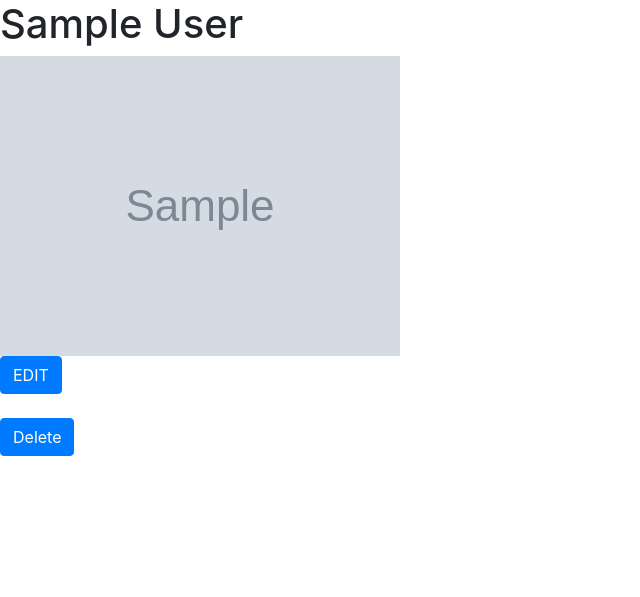
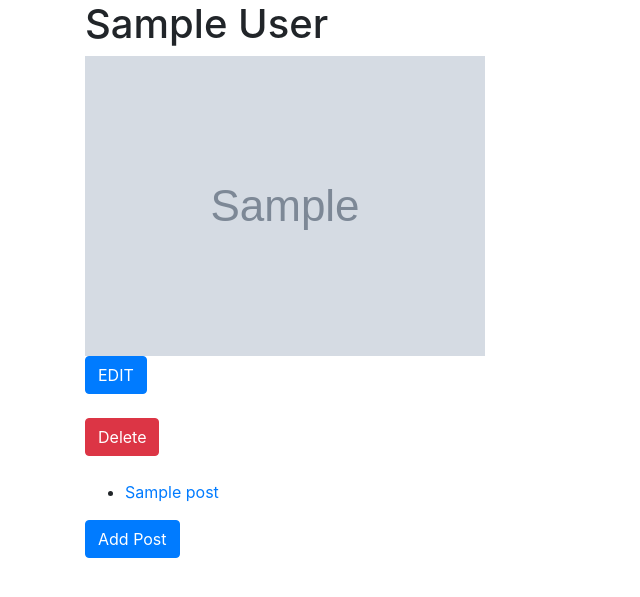
Before and after one commit to terchiem/flask-blogly, a Flask app: page /users/1 in a window 1280 px wide. Shown: the top 597 px of the page, without its empty margins (0-640 px from the left). Run offline with Flask 2, Linux system fonts and the light colour scheme; tables that the repository leaves empty hold one stand-in row (values such as "Sample post"); grey boxes marked "Sample" are stand-in pictures; some libraries are stand-ins or nearby versions.

Commit message:
done through part 2

```diff
--- a/app.py
+++ b/app.py
@@ -1,7 +1,7 @@
 """Blogly application."""
 
-from flask import Flask, render_template, redirect, request
-from models import db, connect_db, User
+from flask import Flask, render_template, redirect, request, abort
+from models import db, connect_db, User, Post
 from flask_debugtoolbar import DebugToolbarExtension
 
 app = Flask(__name__)
@@ -74,8 +74,8 @@ def show_edit_form(user_id):
 def edit_user(user_id):
     """ edit user. """
 
-    first_name = request.form.get('first_name')
-    last_name = request.form.get('last_name')
+    first_name = request.form.get('first_name') or abort(404)
+    last_name = request.form.get('last_name') or abort(404)
     image_URL = request.form.get('image_url')
 
     user = User.query.get_or_404(user_id)
@@ -100,3 +100,80 @@ def delete_user(user_id):
     db.session.commit()
 
     return redirect('/users')
+
+
+@app.route('/users/<int:user_id>/posts/new')
+def show_post_form(user_id):
+    """ Show form to add a post for that user """
+
+    user = User.query.get_or_404(user_id)
+
+    return render_template('/post_form.html',
+                            user=user)
+
+@app.route('/users/<int:user_id>/posts/new', methods=['POST'])
+def make_post(user_id):
+    """ Create a post from the user """
+
+    title = request.form.get("title")
+    content = request.form.get("content")
+
+    user = User.query.get_or_404(user_id)
+
+    new_post = Post(title=title,
+                    content=content,
+                    user_id=user_id)
+
+    db.session.add(new_post)
+    db.session.commit()
+
+    return redirect(f"/users/{user_id}")
+
+@app.route('/posts/<int:post_id>')
+def show_posts(post_id):
+    """ Show post """
+
+    post = Post.query.get_or_404(post_id)
+
+    return render_template('/post.html',
+                            user=post.user,
+                            post=post)
+
+@app.route('/posts/<int:post_id>/edit')
+def show_edit_post_form(post_id):
+    """ Show edit post form """
+
+    post = Post.query.get_or_404(post_id)
+
+    return render_template('/edit_post.html',
+                            post=post)
+
+
+@app.route('/posts/<int:post_id>/edit', methods=['POST'])
+def edit_post(post_id):
+    """ edit the post """
+
+    title = request.form.get('title') or abort(404)
+    content = request.form.get('post_content') or abort(404)
+
+    post = Post.query.get_or_404(post_id)
+
+    post.title=title
+    post.content=content
+
+
+    db.session.commit()
+
+
+    return redirect(f"/posts/{post_id}")
+
+@app.route('/posts/<int:post_id>/delete', methods=['POST'])
+def delete_post(post_id):
+    """ delete post. """
+
+    post = Post.query.get_or_404(post_id)
+
+    db.session.delete(post)
+    db.session.commit()
+
+    return redirect(f'/users/{post.user_id}')
--- a/seed.py
+++ b/seed.py
@@ -1,4 +1,4 @@
-from models import User, db
+from models import User, Post, db
 from app import app
 
 db.drop_all()
--- a/templates/base.html
+++ b/templates/base.html
@@ -9,7 +9,9 @@
 </head>
 
 <body>
-  {% block content %} {% endblock %}
+  <div class="container">
+    {% block content %} {% endblock %}
+  </div>
   <script src="https://unpkg.com/jquery"></script>
   <script src="https://unpkg.com/bootstrap"></script>
 </body>
--- a/templates/form.html
+++ b/templates/form.html
@@ -3,6 +3,7 @@
 {% block title %}Add New User{% endblock %}
 
 {% block content %}
+<h1>Create a user</h1>
 <form action="" method="POST">
   <p>
     <label for="first_name">First Name: </label>
@@ -16,6 +17,6 @@
     <label for="image_url">Profile Image URL: </label>
     <input type="text" name="image_url" id="image_url">
   </p>
-  <button>Create User</button>
+  <button class="btn btn-success">Create User</button>
 </form>
 {% endblock %}
--- a/templates/user.html
+++ b/templates/user.html
@@ -10,7 +10,16 @@
 <br>
 <br>
 <form action="/users/{{ user.id }}/delete" method="POST">
-  <button class= "btn btn-primary">Delete</button>
+  <button class= "btn btn-danger">Delete</button>
 </form>
+<br>
 
+<ul id="post-list">
+  {% for post in user.posts %}
+  <li><a href="/posts/{{ post.id }}">{{ post.title }}</a></li>
+  {% endfor %}
+</ul>
+<form>
+  <button class="btn btn-primary" formmethod="get" formaction="/users/{{ user.id }}/posts/new">Add Post</button>
+</form>
 {% endblock %}
```
Also changed, not shown: models.py (+30 -0 lines), templates/edit_post.html (added, +21 -0 lines), templates/post.html (added, +17 -0 lines), templates/post_form.html (added, +19 -0 lines), test_posts.py (added, +107 -0 lines), tests.py (+12 -70 lines).
